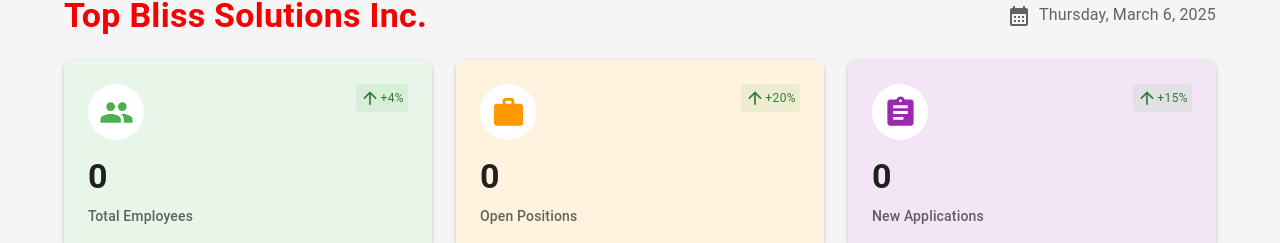
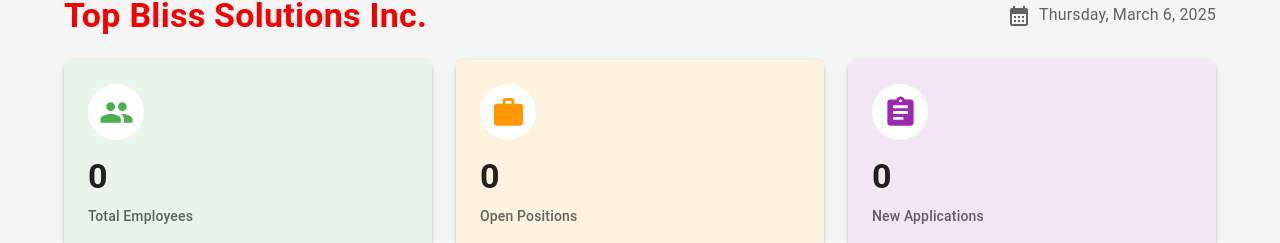
Before and after one commit to COMEFORTHSTRATOS/TopBlissPayrollReactJS, a React (Create React App) app: page /home in a window 1280 px wide. Shown: the part 126-369 px from the top of the page. Built offline with nearby package versions, Linux system fonts and the light colour scheme; no server answers; the database is empty; sample sign-in values are in the browser's storage; what @react-pdf/renderer would draw is missing.

Commit message:
Update Home.js

```diff
--- a/src/Home.js
+++ b/src/Home.js
@@ -223,21 +223,21 @@
       title: 'Total Employees',
       value: employees.length || '0',
       icon: <People fontSize="large" sx={{ color: '#4CAF50' }} />,
-      change: '+4%',
+
       color: '#E8F5E9'
     },
     {
       title: 'Open Positions',
       value: jobStats.open || '0',
       icon: <Work fontSize="large" sx={{ color: '#FF9800' }} />,
-      change: '+20%',
+
       color: '#FFF3E0'
     },
     {
       title: 'New Applications',
       value: recentApplications.length || '0',
       icon: <Assignment fontSize="large" sx={{ color: '#9C27B0' }} />,
-      change: '+15%',
+
       color: '#F3E5F5'
     }
   ];
```
